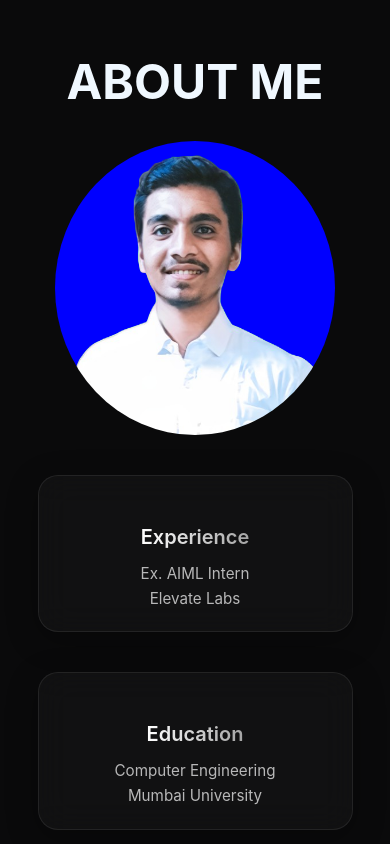
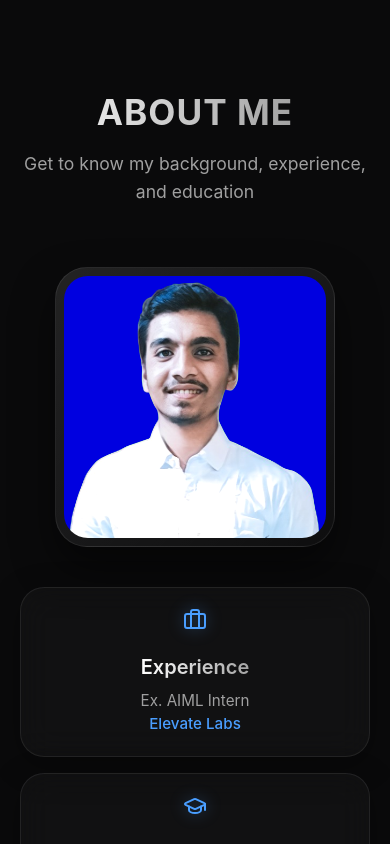
Before and after one commit to SarthakDudhe/Portfolio-Sarthak, a React (Vite) app in the folder my-app/: page / in a window 390 px wide. Shown: the part 820-1664 px from the top of the page. Built offline with nearby package versions, Linux system fonts and the light colour scheme; grey boxes are pictures that could not be loaded.

Commit message:
feat: add responsive About component with profile details and professional summary

```diff
--- a/my-app/src/components/About.css
+++ b/my-app/src/components/About.css
@@ -1,61 +1,128 @@
-.about-section{
-    height: 670px;
-
-    display: block;
-    padding: 10px;
+.about-section {
+  padding: 100px 5vw;
+  background-color: #0A0A0B;
+  color: #ffffff;
+  width: 100%;
+  display: flex;
+  flex-direction: column;
+  align-items: center;
+  overflow: hidden;
 }
 
-#title{
+.about-header {
   text-align: center;
+  margin-bottom: 60px;
+}
 
-    height: 50px;
-    color: aliceblue;
+.about-header h1 {
+  font-size: 2.8rem;
+  font-weight: 700;
+  background: linear-gradient(90deg, #ffffff, #888888);
+  -webkit-background-clip: text;
+  -webkit-text-fill-color: transparent;
+  margin-bottom: 10px;
+  letter-spacing: 1px;
+}
 
+.about-subtitle {
+  font-size: 1.1rem;
+  color: #a0a0a0;
+  max-width: 600px;
+  margin: 0 auto;
 }
-.part1{
+
+.about-content {
+  display: grid;
+  grid-template-columns: 1fr 2fr;
+  gap: 60px;
+  max-width: 1200px;
+  width: 100%;
+  align-items: flex-start;
+}
+
+/* Avatar styling */
+.about-avatar-container {
   display: flex;
-    flex-direction: row;
-    height: 530px;
+  justify-content: center;
+  align-items: center;
+  position: relative;
+}
 
+.about-avatar-wrapper {
+  position: relative;
+  width: 320px;
+  height: 320px;
+  border-radius: 32px;
+  padding: 8px;
+  background: linear-gradient(135deg, rgba(255, 255, 255, 0.1), rgba(255, 255, 255, 0.02));
+  border: 1px solid rgba(255, 255, 255, 0.08);
+  box-shadow: 0 20px 40px rgba(0, 0, 0, 0.5);
+  transition: transform 0.4s ease, box-shadow 0.4s ease;
 }
-.about-card{
-  margin-top: 100px;
-    margin-left: 150px;
-    /* background-color: #fff; */
-    height: 350px;
-    width: 350px;
 
-    justify-content: center;
-    border-radius: 50px 50px 50px 50px ;
+.about-avatar-wrapper:hover {
+  transform: translateY(-8px) rotate(1deg);
+  box-shadow: 0 30px 60px rgba(0, 0, 0, 0.7);
+  border-color: rgba(255, 255, 255, 0.2);
+}
+
+.about-avatar-glow {
+  position: absolute;
+  inset: -10px;
+  border-radius: 40px;
+  background: radial-gradient(circle, rgba(74, 158, 255, 0.15) 0%, transparent 70%);
+  z-index: -1;
+  pointer-events: none;
+  filter: blur(15px);
+  transition: opacity 0.4s ease;
+}
+
+.about-avatar-wrapper:hover .about-avatar-glow {
+  background: radial-gradient(circle, rgba(74, 158, 255, 0.25) 0%, transparent 70%);
+}
+
+#my-img {
+  width: 100%;
+  height: 100%;
+  object-fit: cover;
+  border-radius: 24px;
+  filter: grayscale(15%) contrast(105%);
+  transition: filter 0.4s ease;
+}
+
+.about-avatar-wrapper:hover #my-img {
+  filter: grayscale(0%) contrast(100%);
+}
+
+/* Details and Info section */
+.about-details {
   display: flex;
   flex-direction: column;
-justify-content: space-between;
-align-items: center;
+  gap: 40px;
 }
 
-#my-img{
-    height: 350px;
-    width: 350px;
-    border-radius: 50px 50px 50px 50px ;
+/* Info Cards grid */
+.about-cards-grid {
+  display: flex;
+  gap: 24px;
+  width: 100%;
 }
 
-.education{
+.education {
+  flex: 1;
   display: flex;
   flex-direction: column;
   height: 160px;
-    width: 300px;
   background: rgba(255, 255, 255, 0.03);
   border: 1px solid rgba(255, 255, 255, 0.08);
   backdrop-filter: blur(16px);
   -webkit-backdrop-filter: blur(16px);
-    margin-left: 70px;
-    margin-top: 104px;
   border-radius: 24px;
   color: #ffffff;
   align-items: center;
   justify-content: center;
   text-align: center;
-    padding: 20px;
+  padding: 24px;
   box-shadow: 0 8px 32px 0 rgba(0, 0, 0, 0.3);
   transition: all 0.3s cubic-bezier(0.4, 0, 0.2, 1);
 }
@@ -67,10 +134,16 @@ align-items: center;
   box-shadow: 0 12px 40px 0 rgba(0, 0, 0, 0.5);
 }
 
+.card-icon {
+  color: #4a9eff;
+  margin-bottom: 12px;
+  filter: drop-shadow(0 0 8px rgba(74, 158, 255, 0.4));
+}
+
 .education h1 {
   font-size: 1.25rem;
   font-weight: 600;
-    margin-bottom: 8px;
+  margin-bottom: 6px;
   background: linear-gradient(90deg, #ffffff, #a5a5a5);
   -webkit-background-clip: text;
   -webkit-text-fill-color: transparent;
@@ -78,87 +151,91 @@ align-items: center;
 
 .education p {
   font-size: 0.95rem;
-    color: rgba(255, 255, 255, 0.7);
+  color: rgba(255, 255, 255, 0.6);
   line-height: 1.4;
-    margin: 2px 0;
+  margin: 1px 0;
 }
-.twocard{
+
+.education p.highlight {
+  color: #4a9eff;
+  font-weight: 500;
+}
+
+/* Bio Text styles */
+.about-bio {
   display: flex;
-    flex-direction: row;
+  flex-direction: column;
+  gap: 20px;
 }
-.icon{
-    height: 20px;
-    width: 20px;
-    text-align: center;
+
+.intro-text {
+  font-size: 1.25rem;
+  line-height: 1.6;
+  color: #ffffff;
+  font-weight: 500;
 }
-.personal-info
-{
-   display: block;
+
+.highlight-name {
+  background: linear-gradient(90deg, #4a9eff, #9b51e0);
+  -webkit-background-clip: text;
+  -webkit-text-fill-color: transparent;
+  font-weight: 700;
 }
-.speech{
-    margin-top: 20px;
-    margin-left: 20px;
-    padding-right: 15px;
 
+.body-text {
+  font-size: 1.05rem;
+  line-height: 1.7;
+  color: #b0b0b5;
+}
+
+.highlight-tag {
+  color: #4a9eff;
+  font-weight: 500;
+  background: rgba(74, 158, 255, 0.08);
+  padding: 2px 6px;
+  border-radius: 6px;
+  border: 1px solid rgba(74, 158, 255, 0.15);
 }
 
 /* ----------------------
    Responsive Design
 ------------------------ */
-
-/* Existing CSS here... */
-
-/* Responsive styling for smaller screens */
-@media (max-width: 768px) {
-  .about-section {
-      height: auto; /* Adjust height to fit content */
-      padding: 20px; /* Increase padding for a balanced look */
+@media (max-width: 968px) {
+  .about-content {
+    grid-template-columns: 1fr;
+    gap: 40px;
   }
 
-  #title {
-      font-size: 24px; /* Reduce font size for headings */
-      text-align: center; /* Ensure proper alignment */
+  .about-avatar-wrapper {
+    width: 280px;
+    height: 280px;
+  }
 }
 
-  .part1 {
-      flex-direction: column; /* Stack items vertically */
-      height: auto; /* Adjust height for flexibility */
+@media (max-width: 576px) {
+  .about-section {
+    padding: 60px 20px;
   }
 
-  .about-card {
-      margin: 20px auto; /* Center align cards */
-      height: auto; /* Allow dynamic height adjustment */
-      width: 80%; /* Reduce width for smaller screens */
-      border-radius: 20px; /* Simplify border for smaller screens */
+  .about-header h1 {
+    font-size: 2.2rem;
   }
 
-  #my-img {
-      height: auto; /* Scale image height */
-      width: 100%; /* Fit image within parent container */
-      max-width: 300px; /* Set a max width */
-      border-radius: 50%; /* Use a circular shape for simplicity */
+  .about-cards-grid {
+    flex-direction: column;
+    gap: 16px;
   }
 
   .education {
-      margin: 20px auto; /* Center the education card */
-      height: auto; /* Adjust height dynamically */
-      width: 90%; /* Fit card within the screen width */
-      border-radius: 20px; /* Simplify rounded corners */
+    height: auto;
+    padding: 20px;
   }
 
-  .twocard {
-      flex-direction: column; /* Stack cards vertically */
-      align-items: center; /* Center align content */
+  .intro-text {
+    font-size: 1.1rem;
   }
 
-  .icon {
-      height: 25px; /* Slightly larger for visibility */
-      width: 25px; /* Adjust size */
-      margin: 0 auto; /* Center the icons */
-  }
-
-  .speech {
-      margin: 10px 0; /* Adjust margins for smaller screens */
-      padding-right: 10px; /* Reduce padding */
+  .body-text {
+    font-size: 0.95rem;
   }
 }
--- a/my-app/src/components/About.jsx
+++ b/my-app/src/components/About.jsx
@@ -1,47 +1,62 @@
 import "./About.css"
 import mypic from "../assets/bluepic.png"
+import { Briefcase, GraduationCap } from 'lucide-react';
 import 'animate.css';
+
 export default function About() {
-
-    return <div className="about-section"  id="about">
-        <span id="title"><h1>ABOUT ME</h1></span>
-<div className="part1">
-<div className="about-card">
-<img src={mypic} alt="" id="my-img" />
+  return (
+    <section className="about-section" id="about">
+      <div className="about-header">
+        <h1>ABOUT ME</h1>
+        <p className="about-subtitle">Get to know my background, experience, and education</p>
       </div>
 
-<div className="personal-info">
-
-<div className="twocard">
-  <div className="education">
-    <div className="icon">
-
+      <div className="about-content">
+        {/* Left column: Profile Card */}
+        <div className="about-avatar-container">
+          <div className="about-avatar-wrapper">
+            <div className="about-avatar-glow"></div>
+            <img src={mypic} alt="Sarthak Dudhe" id="my-img" />
+          </div>
         </div>
 
+        {/* Right column: Bio + Cards */}
+        <div className="about-details">
+          {/* Info cards (Experience & Education) */}
+          <div className="about-cards-grid">
+            <div className="education">
+              <div className="icon-container">
+                <Briefcase size={24} className="card-icon" />
+              </div>
               <h1>Experience</h1>
               <p>Ex. AIML Intern</p>
-    <p>Elevate Labs</p>
+              <p className="highlight">Elevate Labs</p>
             </div>
+
             <div className="education">
-<div className="icon">
-
+              <div className="icon-container">
+                <GraduationCap size={24} className="card-icon" />
               </div>
               <h1>Education</h1>
               <p>Computer Engineering</p>
-    <p>Mumbai University</p>
+              <p className="highlight">Mumbai University</p>
             </div>
           </div>
 
-<div className="speech">
-    <p>Hi, I'm Sarthak Dudhe, a Computer Engineering student at Datta Meghe College of Engineering. Throughout my academic journey, I've developed a solid understanding of computer science fundamentals, including programming languages, data structures, and algorithms. I'm particularly passionate about MERN stack development, with a focus on building scalable and efficient web applications. Additionally, I'm interested in Python and Data Science.Take a look around my portfolio to see my projects, achievements, and experiences.</p>
-</div>
-
+          {/* Bio text */}
+          <div className="about-bio">
+            <p className="intro-text">
+              Hi, I'm <span className="highlight-name">Sarthak Dudhe</span>, a passionate Computer Engineering student at Datta Meghe College of Engineering.
+            </p>
+            <p className="body-text">
+              Throughout my academic journey, I've developed a solid understanding of computer science fundamentals, including programming languages, data structures, and algorithms. I'm particularly passionate about <span className="highlight-tag">MERN stack development</span>, with a focus on building scalable and efficient web applications. Additionally, I'm interested in <span className="highlight-tag">Python</span> and <span className="highlight-tag">Data Science</span>.
+            </p>
+            <p className="body-text">
+              Take a look around my portfolio to see my projects, achievements, and experiences. Feel free to connect with me for opportunities or collaborations!
+            </p>
           </div>
         </div>
-
-
-
-
       </div>
-
+    </section>
+  );
 }
```
Lines whose indentation alone changed are shown as unchanged.
